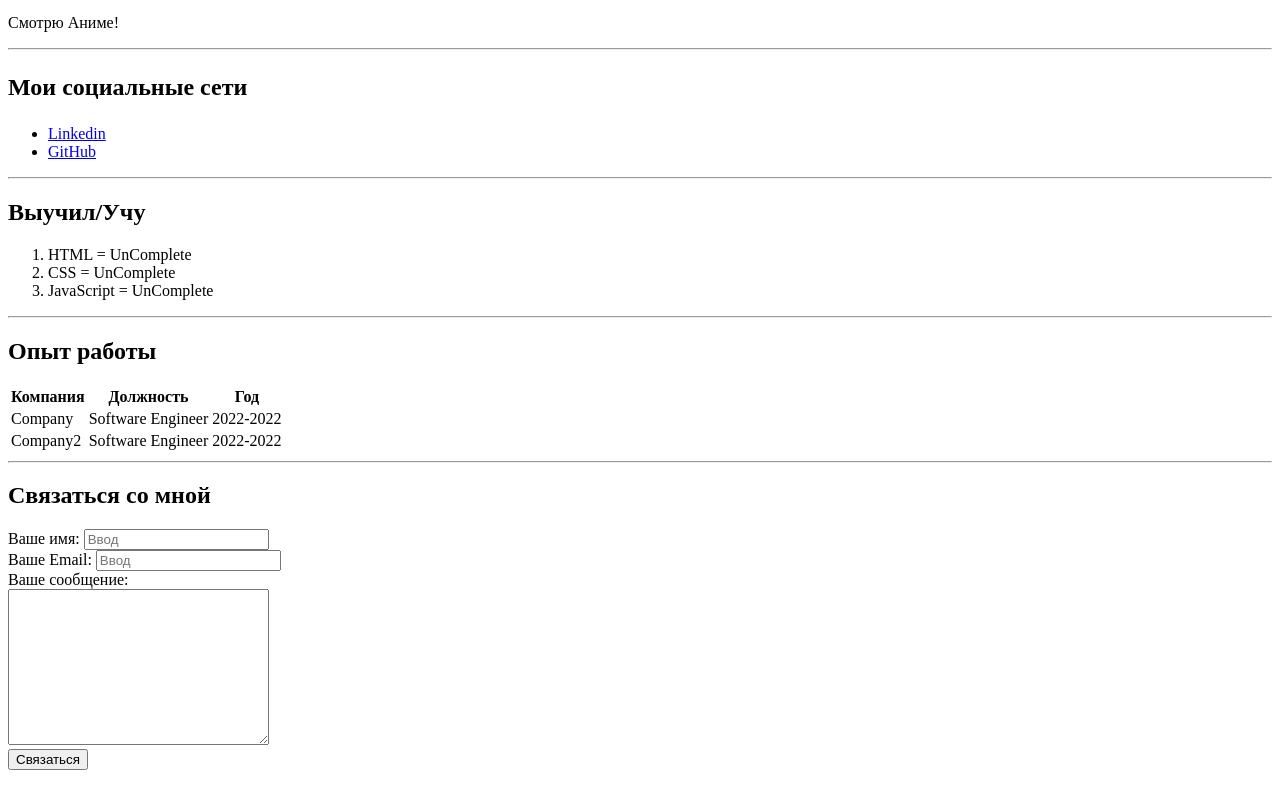
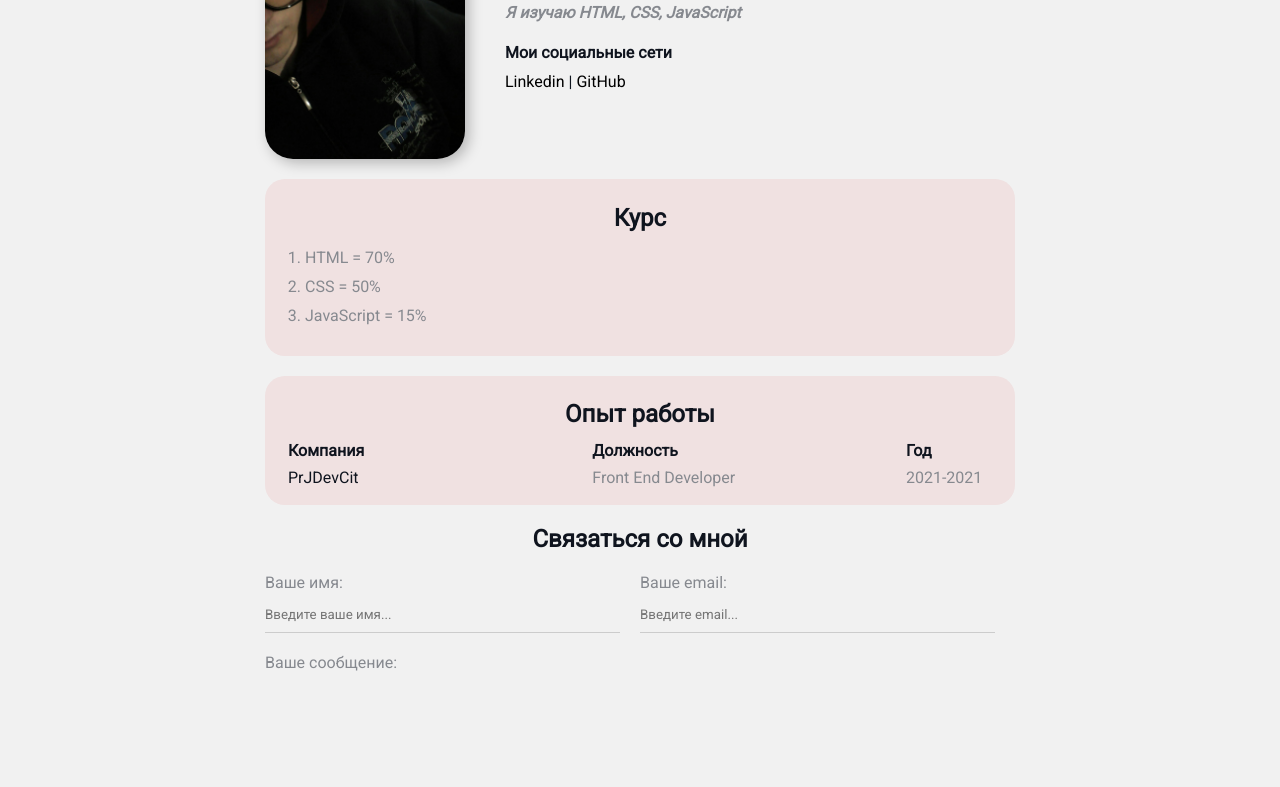
Before and after one commit to Z1oky/cv, a plain HTML site: page index.html in a window 1280 px wide. Shown: the part 146-933 px from the top of the page. Drawn offline with Linux system fonts and the light colour scheme.

Commit message:
Add files via upload

```diff
--- /dev/null
+++ b/css/style.css
@@ -0,0 +1,165 @@
+@import url('https://fonts.googleapis.com/css2?family=Roboto&display=swap');
+body {
+    background-color: #f1f1f1;
+    color: #0f141e;
+    font-size: 16px;
+    font-weight: normal;
+    font-family: 'Roboto', sans-serif;
+}
+
+.imgMyPhoto {
+    width: 200px;
+    border-radius: 28px;
+    box-shadow: 4px 4px 14px rgba(0, 0, 0, 0.25);
+}
+
+.info {
+    margin-bottom: 20px;
+    display: flex;
+}
+
+@media (max-width: 700px) {
+    .info {
+        text-align: center;
+        display: block;
+    }
+    .table th {
+        padding-right: 150px;
+    }
+}
+
+@media (min-width: 700px) {
+    .table th {
+        padding-right: 225px;
+    }
+}
+
+.info p {
+    color: #86898f;
+    margin: 0;
+    font-style: italic;
+    font-weight: bold;
+    text-decoration: none;
+}
+
+.info-text {
+    margin-top: 30px;
+    margin-left: 40px;
+}
+
+.info-text h4 {
+    margin-bottom: 10px;
+}
+
+.container {
+    max-width: 750px;
+    margin: auto;
+    padding-top: 30px;
+}
+
+a {
+    color: black;
+    text-decoration: none;
+}
+
+a:hover {
+    text-decoration: underline;
+}
+
+a:active {
+    color: blue;
+}
+
+a:visited {
+    color: gray
+}
+
+.bg-red {
+    background: #f0e1e1;
+}
+
+.card {
+    padding: 5px 20px 15px 20px;
+    margin-bottom: 20px;
+    border-radius: 20px;
+}
+
+.card h2 {
+    margin-bottom: 10px;
+    text-align: center;
+}
+
+.list {
+    padding: 0 20px;
+}
+
+.list li {
+    color: #86898f;
+    margin-bottom: 10px;
+}
+
+.table {
+    width: 100%;
+}
+
+.table td {
+    padding-top: 5px;
+}
+
+.table td:nth-child(2),
+.table td:nth-child(3) {
+    color: #86898f
+}
+
+.contact h2 {
+    text-align: center;
+}
+
+.form-group label {
+    display: block;
+    font-style: 14px;
+    color: #86898f
+}
+
+.form-group input,
+.form-group textarea {
+    width: 100%;
+    box-sizing: border-box;
+    border: none;
+    background: transparent;
+    border-bottom: 1px solid #ccc;
+    color: #000;
+    padding: 15px 0 10px;
+    outline: none;
+    font-family: inherit;
+}
+
+.row {
+    display: flex;
+    margin-bottom: 20px;
+}
+
+.row>.form-group {
+    width: 50%;
+    margin-right: 20px;
+}
+
+.row>.form-group:first-child {
+    margin-right: 20px;
+}
+
+.btn {
+    background: #111;
+    color: white;
+    padding: 15px 20px;
+    border: none;
+    font-family: inherit;
+    cursor: pointer;
+    display: block;
+    margin-left: auto;
+    margin-right: auto;
+}
+
+.btn:hover {
+    opacity: 0.9;
+}
--- a/index.html
+++ b/index.html
@@ -4,76 +4,76 @@
 <head>
     <title>Oleg Av</title>
     <meta charset="UTF-8" />
-    <!-- <link rel="stylesheet" href="css/style.css" /> -->
+    <link rel="stylesheet" href="css/style.css" />
 </head>
 
 <body>
-    <img src="favicon.ico" alt="Avatarka" />
+    <div class="container">
+        <div class="info">
+            <img src="img/photo.jpg" alt="Avatarka" class="imgMyPhoto" />
+            <div class="info-text">
                 <h1>Олег Атанасов</h1>
-    <hr />
                 <p><em>Я изучаю <strong>HTML</strong>, <strong>CSS</strong>, <strong>JavaScript</strong></em></p>
-    <p>Смотрю Аниме!</p>
-    <hr />
-    <h2>
-        <p>Мои социальные сети</p>
-    </h2>
-    <ul>
+                <p></p>
+                <h4>Мои социальные сети</h4>
+                <a href="https://www.linkedin.com/in/oleg-atanasov-a5a03722b/" target="_blank">Linkedin</a> |
+                <a href="https://github.com/Z1oky " target="_blank">GitHub</a>
+            </div>
+        </div>
+        <div class="card bg-red">
+            <p>
+                <h2>Курс</h2>
+            </p>
+            <ol class="list">
                 <li>
-            <a href="https://www.linkedin.com/in/oleg-atanasov-a5a03722b/" target="_blank">Linkedin</a>
+                    HTML = 70%
                 </li>
                 <li>
-            <a href="https://github.com/Z1oky " target="_blank">GitHub</a>
-        </li>
-    </ul>
-    <hr />
-    <p>
-        <h2>Выучил/Учу</h2>
-    </p>
-    <ol>
-        <li>
-            HTML = UnComplete
+                    CSS = 50%
                 </li>
                 <li>
-            CSS = UnComplete
-        </li>
-        <li>
-            JavaScript = UnComplete
+                    JavaScript = 15%
                 </li>
             </ol>
-    <hr />
+        </div>
+        <div class="card bg-red">
             <h2>Опыт работы</h2>
-    <table>
+            <table class="table">
                 <tr>
                     <th>Компания</th>
                     <th>Должность</th>
                     <th>Год</th>
                 </tr>
                 <tr>
-            <td>Company</td>
-            <td>Software Engineer</td>
-            <td>2022-2022</td>
-        </tr>
-        <tr>
-            <td>Company2</td>
-            <td>Software Engineer</td>
-            <td>2022-2022</td>
+                    <td>PrJDevCit</td>
+                    <td>Front End Developer</td>
+                    <td>2021-2021</td>
                 </tr>
             </table>
-    <hr />
+        </div>
+        <div class="contact">
             <h2>Связаться со мной</h2>
             <form action="/">
+                <div class="row">
+                    <div class="form-group">
                         <label for="name">Ваше имя:</label>
-        <input type="text" id="name" placeholder="Ввод">
-        <br />
-        <label for="mail">Ваше Email:</label>
-        <input type="email" id="mail" placeholder="Ввод">
-        <br />
+                        <input type="text" id="name" placeholder="Введите ваше имя...">
+                    </div>
+                    <div class="form-group">
+                        <label for="mail">Ваше email:</label>
+                        <input type="email" id="mail" placeholder="Введите email...">
+                    </div>
+                </div>
+                <div class="form-group">
                     <label for="text">Ваше сообщение:</label>
-        <br />
                     <textarea name="text" id="text" cols="30" rows="10"></textarea>
-        <br />
-        <input type="submit" value="Связаться">
+                </div>
+                <input class="btn" type="submit" value="Связаться">
             </form>
+        </div>
+    </div>
+    <div style="margin-bottom: 50px;">
+    </div>
 </body>
 
 </html>
```
Also changed, not shown: img/photo.jpg (added). Lines whose indentation alone changed are shown as unchanged.
